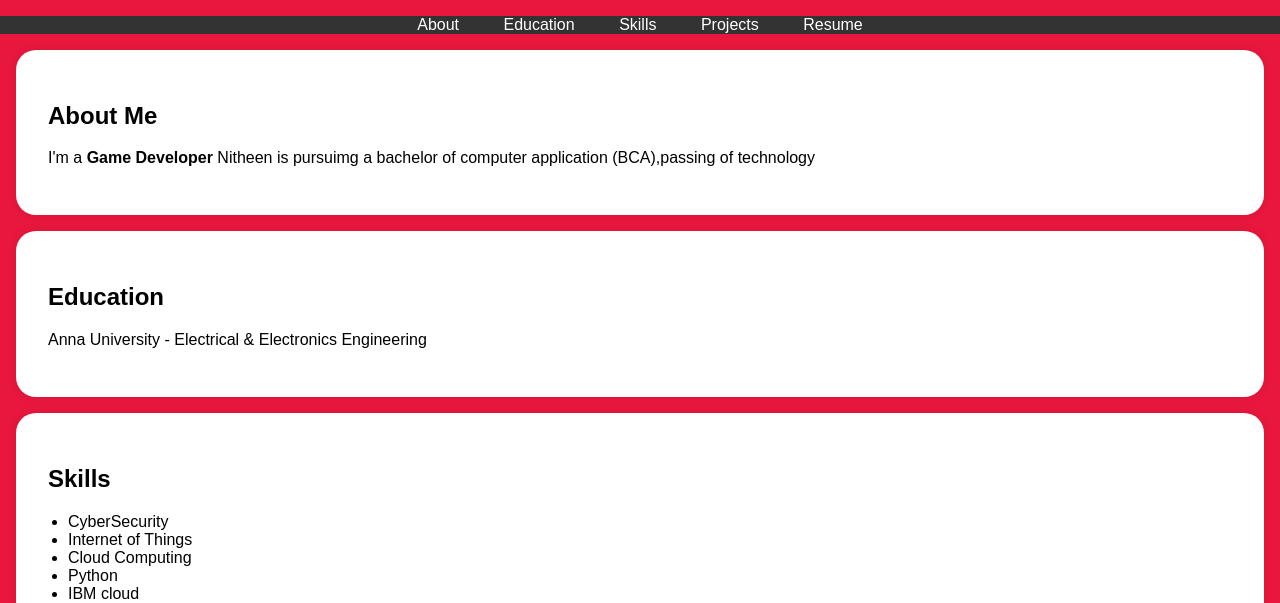
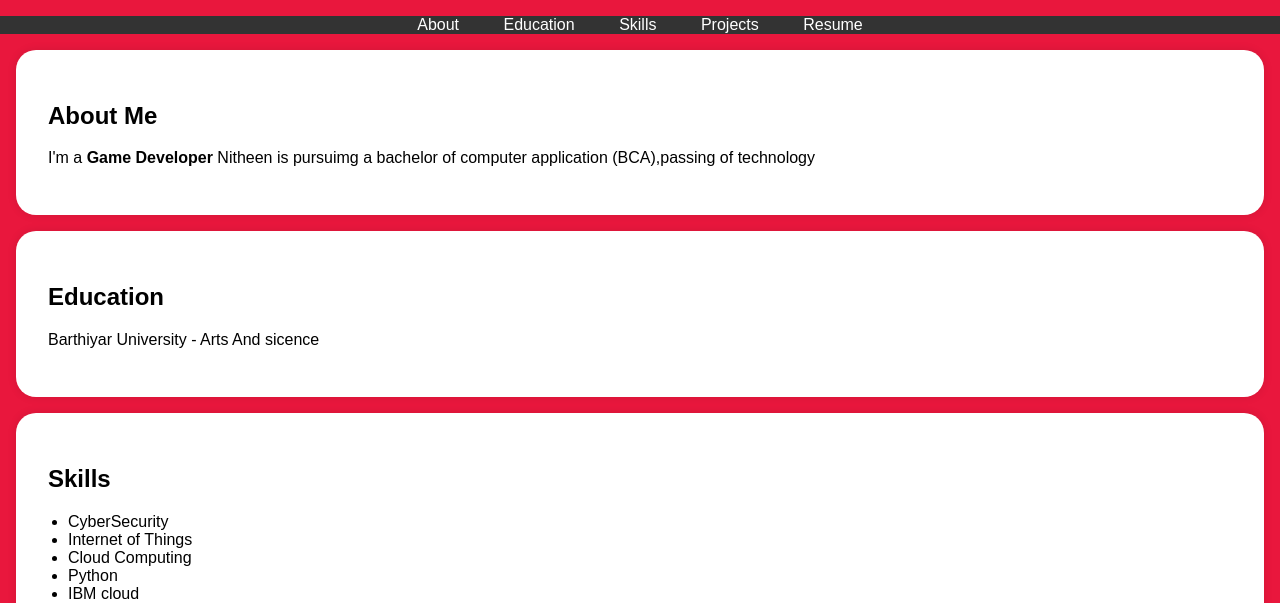
Before and after one commit to nitheen054/digital---portfolio, a plain HTML site: page index.html in a window 1280 px wide. Shown: the part 197-800 px from the top of the page. Drawn offline with Linux system fonts and the light colour scheme.

Commit message:
Update index.html

```diff
--- a/index.html
+++ b/index.html
@@ -122,7 +122,7 @@
     <section id="education">
         <div class="section-content">
             <h2>Education</h2>
-            <p>Anna University  - Electrical & Electronics Engineering</p>
+            <p>Barthiyar University  - Arts And sicence</p>
 
 
         </div>
```
